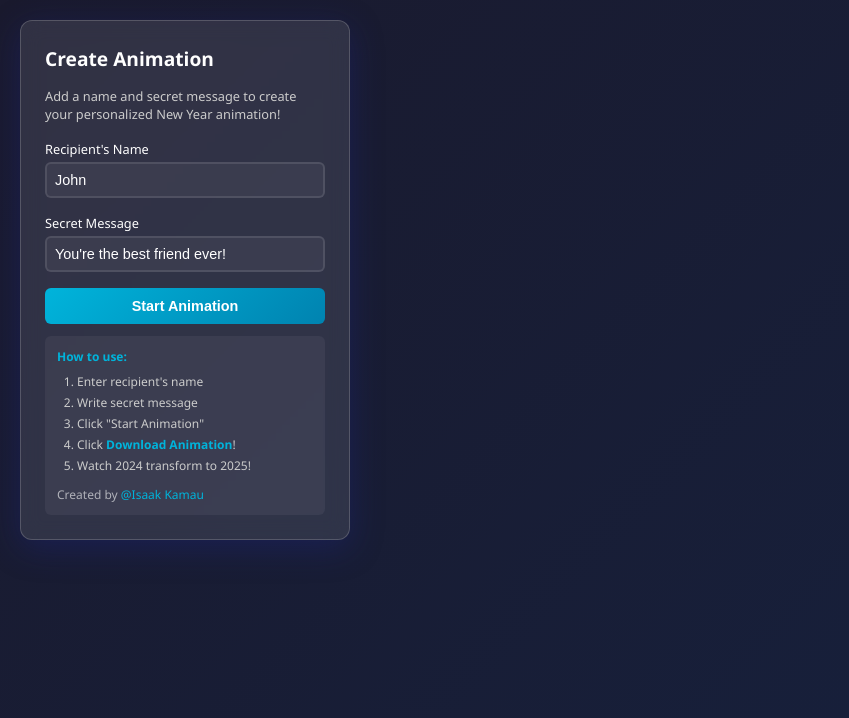
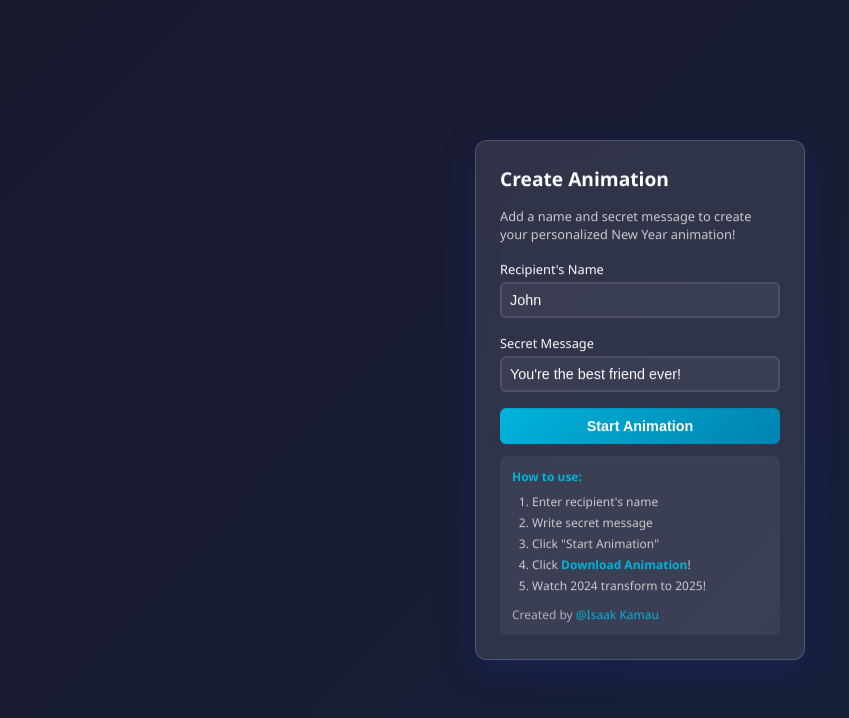
Before and after one commit to Isaakkamau/happy-new-year-animation, a website built with Vite: page index.html in a window 1280 px wide. Shown: the whole page, without its empty margins (0-849 px from the left). Built offline with nearby package versions, Linux system fonts and the light colour scheme.

Commit message:
Centered index.html form

```diff
--- a/index.html
+++ b/index.html
@@ -24,8 +24,9 @@
 
       #controls {
         position: fixed;
-        top: 20px;
-        left: 20px;
+        top: 50%;
+        left: 50%;
+        transform: translate(-50%, -50%);
         background: rgba(255, 255, 255, 0.1);
         backdrop-filter: blur(10px);
         padding: 1.5rem;
@@ -40,6 +41,9 @@
       #controls.minimized {
         padding: 0.75rem;
         width: auto;
+        top: 20px;
+        left: 20px;
+        transform: none;
         background: rgba(255, 255, 255, 0.05);
       }
 
@@ -201,7 +205,7 @@
             <li>Enter recipient's name</li>
             <li>Write secret message</li>
             <li>Click "Start Animation"</li>
-            <li>Click  <span class="key-instruction">Download Animation</span>!</li>
+            <li>Click <span class="key-instruction">Download Animation</span>!</li>
             <li>Watch 2024 transform to 2025!</li>
           </ol>
           <div style="margin-top: 0.75rem; font-size: 0.75rem; color: rgba(255, 255, 255, 0.6);">
@@ -215,15 +219,9 @@
     <script type="module" src="/src/main.js"></script>
     <script>
       document.getElementById('startBtn').addEventListener('click', function() {
-        // Hide the form content
         document.querySelector('.form-content').classList.add('hidden');
-        // Show the download button
         document.getElementById('downloadBtn').classList.remove('hidden');
-        // Minimize the control panel
         document.getElementById('controls').classList.add('minimized');
-
-        // Start your animation here
-        // You can access the input values using:
         const name = document.getElementById('name').value;
         const secretMessage = document.getElementById('secretMessage').value;
       });
```
